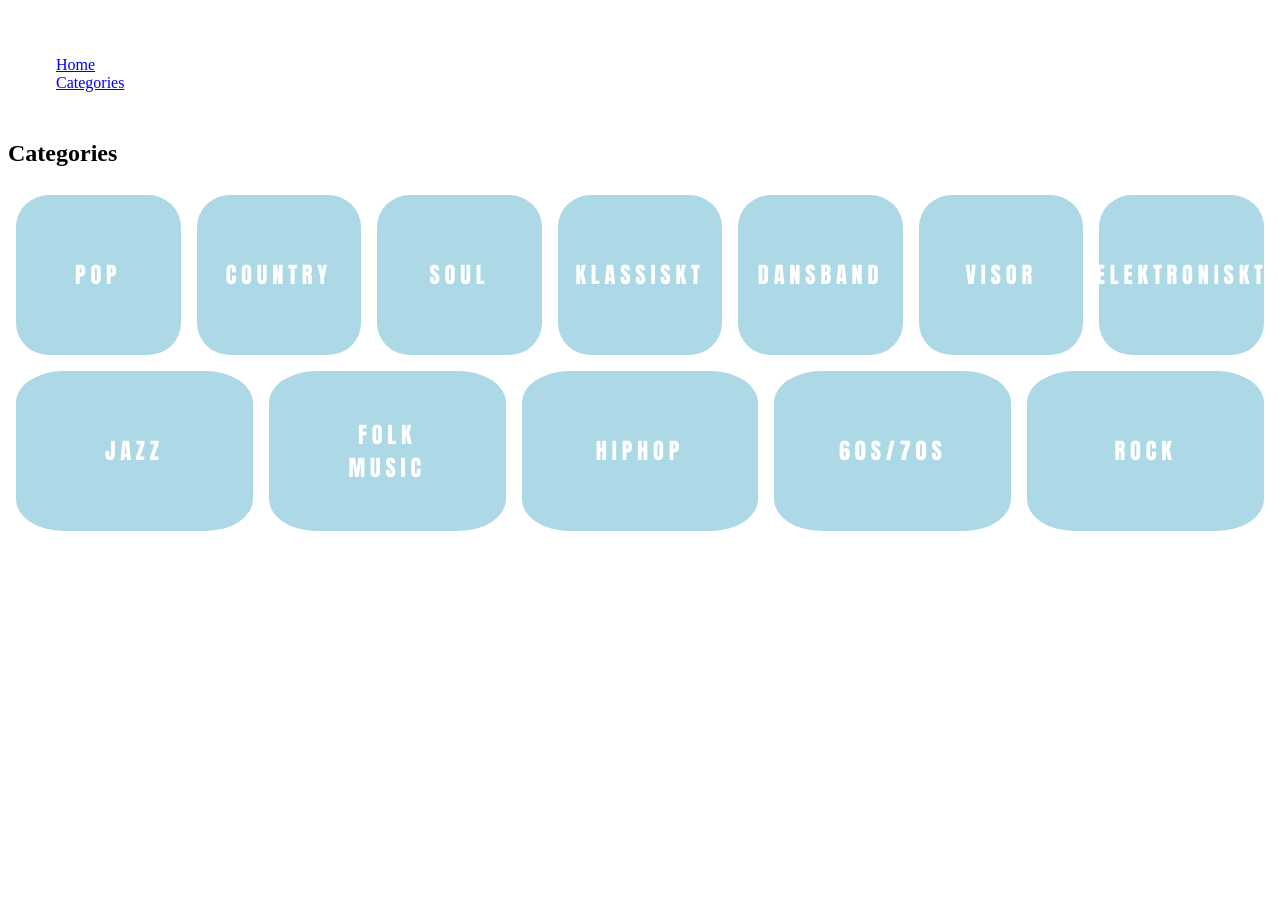
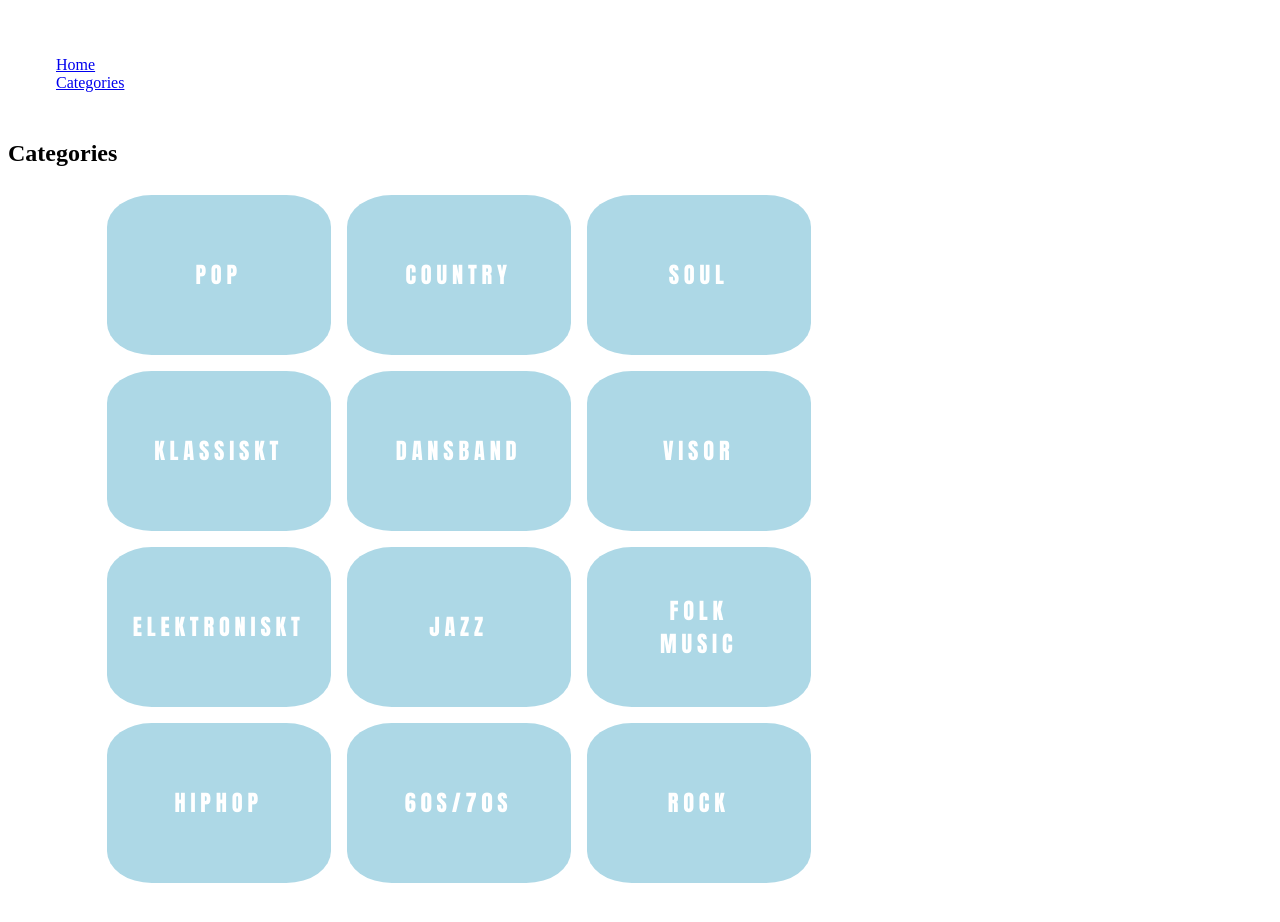
Before and after one commit to danjoh2019/musik_quiz-projekt, a Vue app: page /category in a window 1280 px wide. Shown: the top 922 px of the page. Built offline with nearby package versions, Linux system fonts and the light colour scheme.

Commit message:
added media css

```diff
--- a/src/components/TopLists.vue
+++ b/src/components/TopLists.vue
@@ -46,8 +46,8 @@ export default {
 </script>
 
 <template>
+    Mest spelade låtarna i dag...
     <div class="historyfive">
-        Mest spelade låtarna i dag...
         <ul><span>För tio år sedan:</span>
             <li v-for="song of tenYearsAgo" :key="song.name">{{ song.name }}</li>
         </ul>
@@ -62,13 +62,15 @@ export default {
 
 <style scoped>
 .historyfive {
+    font-family: Arial, Helvetica, sans-serif;
     display: flex;
-    flex-direction: row;
+    flex-direction: column-reverse;
     justify-content: center;
-    gap: 2rem
+    gap: 1rem;
+    margin: 1rem;
 }
 
-.historyfive span {
+.historyfive ul span {
     font-weight: bold;
     color: blueviolet;
 }
@@ -79,4 +81,15 @@ export default {
     margin: 0;
     padding: .2rem;
 }
+
+@media screen and (min-width: 888px) {
+  .historyfive {
+    width: 40rem;
+    margin: 2rem;
+  }
+
+  .historyfive ul {
+    padding: .5rem;
+  }
+}
 </style>
--- a/src/toplists/topfive.js
+++ b/src/toplists/topfive.js
@@ -5,7 +5,7 @@ function countOccurances(songs) {
 
     for (const array of songs) {
         for (const song of array.song) {
-            const key = `${song.title} by ${song.artist}`;
+            const key = `${song.title} - ${song.artist}`;
             if (songCount[key]) {
                 songCount[key]++
             } else {
@@ -28,7 +28,6 @@ async function getAllSongsFromYear(id, year) {
     const fromDateString = fromDate.toISOString().slice(0, 10)
     const toDateString = toDate.toISOString().slice(0, 10)
 
-
     return await getJson(`/playlists/getplaylistbychannelid?id=${id}&startdatetime=${fromDateString}&enddatetime=${toDateString}&format=json&size=600`)
 }
 
@@ -43,7 +42,6 @@ async function getTopFiveFromYear(year) {
     const result = countOccurances(allSongs)
 
     return getTopSongs(result)
-    // console.log(getTopSongs(result))
 }
 
 function getTopSongs(input) {
--- a/src/views/CategoryView.vue
+++ b/src/views/CategoryView.vue
@@ -34,6 +34,10 @@ function selectCategory(id, categoryString) {
     color: white;
 }
 
+.background {
+    align-items: center;
+}
+
 .container-category-buttons,
 .content-category {
     display: flex;
@@ -47,7 +51,7 @@ function selectCategory(id, categoryString) {
     flex-basis: auto;
     max-width: 100%;
     width: 10rem;
-    height: 10rem;
+    height: 6rem;
     padding: 3rem;
     /* border-radius: 1rem; */
     border-radius: 20% / 20%;
@@ -68,8 +72,36 @@ button {
     align-items: center;
 }
 
-
-.categoryButton:hover {
+.category-button:hover {
     background-color:grey;
     color: white;
-}</style>
+}
+
+@media screen and (min-width: 560px) {
+
+    .container-category-buttons,
+    .content-category {
+        display: grid;
+        grid-template-columns: auto auto;
+    }
+
+    .category-button {
+        width: 14rem;
+        height: 10rem;
+    }
+}
+
+@media screen and (min-width: 750px) {
+
+.container-category-buttons,
+.content-category {
+    display: grid;
+    grid-template-columns: auto auto auto;
+}
+
+.category-button {
+    width: 14rem;
+}
+}
+
+</style>
```
